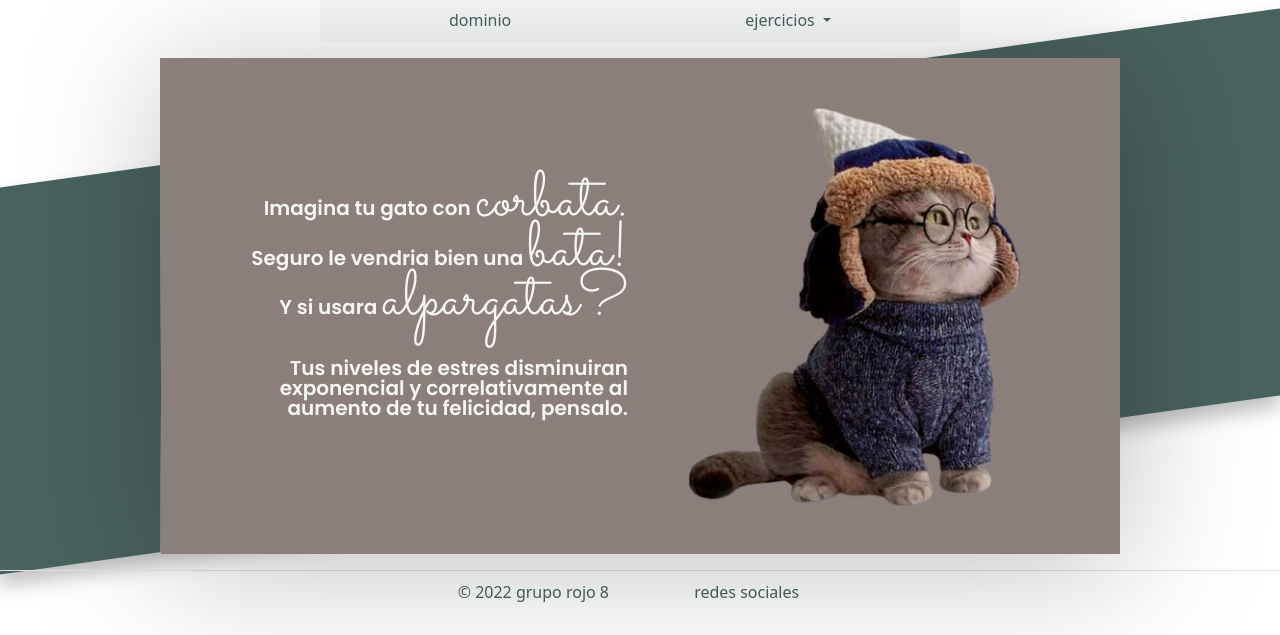
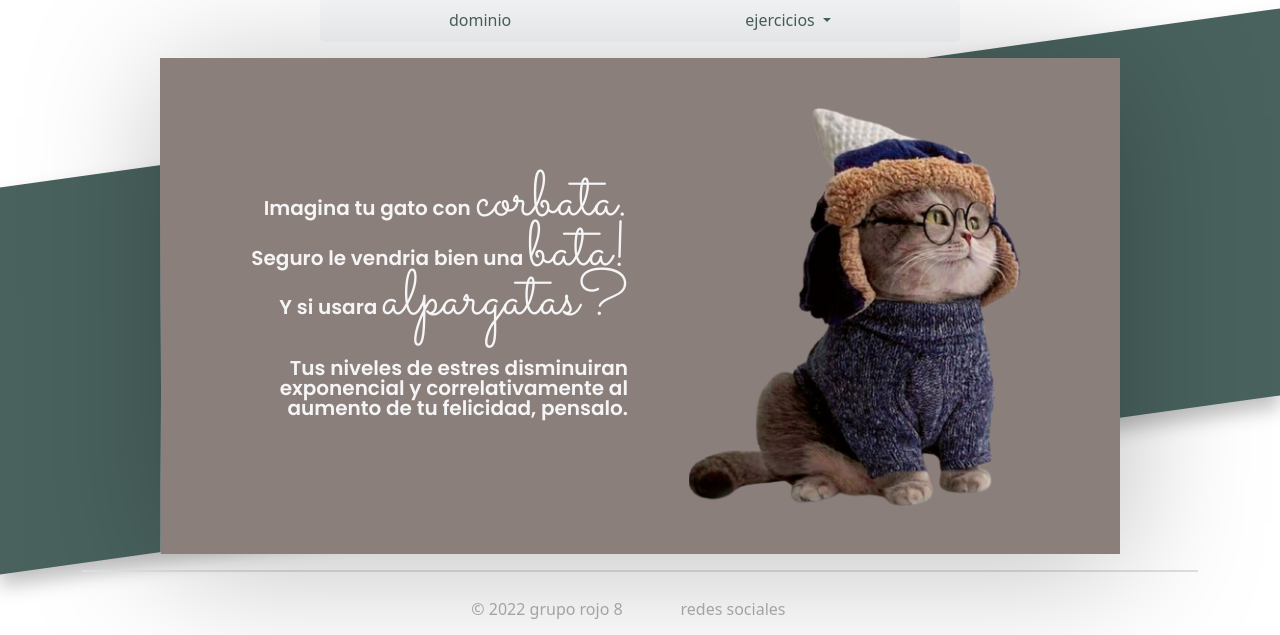
Before and after one commit to SaniLubary/PWA-Bootstrap-TP, a PHP site: page /vista/ej-0.html in a window 1280 px wide. Shown: the part 165-800 px from the top of the page. Run offline with PHP 8.4, Linux system fonts and the light colour scheme; some libraries are stand-ins or nearby versions.

Commit message:
reordeno codigo

```diff
--- a/vista/ej-0.html
+++ b/vista/ej-0.html
@@ -92,62 +92,23 @@
     </div>
   </div>
 
-  <!-- Footer -->
-  <footer class="d-flex flex-wrap justify-content-center align-items-center py-3 mt-3 border-top">
-    <p class="col-md-2 justify-content-center mb-0 custom-link">© 2022 Grupo Rojo 8</p>
-    <p class="col-md-2 justify-content-center mb-0 custom-link">Redes Sociales</p>
-  </footer>
+  <div class="container">
+    <!-- Separator -->
+    <div class="separador w-100 border border-1 mx-auto my-3 mt-3"></div>
+
+    <!-- Footer -->
+    <footer class="d-flex footer-text flex-wrap justify-content-center align-items-center py-3">
+      <p class="col-md-2 justify-content-center mb-0 custom-link">© 2022 Grupo Rojo 8</p>
+      <p class="col-md-2 justify-content-center mb-0 custom-link">Redes Sociales</p>
+    </footer>
+  </div>
 
   <!-- Background Rectangle -->
   <div class="bg-rectangle"></div>
 
   <!-- JS -->
   <script src="https://cdnjs.cloudflare.com/ajax/libs/gsap/3.10.2/gsap.min.js"></script>
-  <script>
-    var tl = gsap.timeline({
-      repeat: -1,
-    });
-
-    // bata
-    tl.to('gato-1', {
-      opacity: 0,
-      display: 'block',
-    }).to("#gato-1", {
-      duration: 0.1,
-      opacity: 1,
-    }).to("#gato-1", {
-      duration: 0.1,
-      opacity: 0,
-    }, "+=2").to("#gato-1", {
-      display: 'none'
-    })
-
-    // corbata
-    tl.to("#gato-2", {
-      display: 'block'
-    }, "<").to("#gato-2", {
-      duration: 0.1,
-      opacity: 1,
-    }).to("#gato-2", {
-      duration: 0.1,
-      opacity: 0,
-    }, "+=2").to("#gato-2", {
-      display: 'none'
-    })
-
-    // comfy
-    tl.to("#gato-3", {
-      display: 'block'
-    }, "<").to("#gato-3", {
-      duration: 0.1,
-      opacity: 1,
-    }).to("#gato-3", {
-      duration: 0.1,
-      opacity: 0,
-    }, "+=2").to("#gato-3", {
-      display: 'none'
-    })
-  </script>
+  <script src="./js/animacionGato.js"></script>
 </body>
 
 </html>
--- a/vista/estilos/index.css
+++ b/vista/estilos/index.css
@@ -172,3 +172,12 @@ and (-webkit-min-device-pixel-ratio: 3) {
 .gato {
   height: 400px;
 }
+
+.footer-text {
+  background: inherit;
+  background-clip: text;
+  -webkit-background-clip: text;
+  color: transparent;
+  filter: invert(1) grayscale(1);
+  -webkit-filter: invert(1) grayscale(1);
+}
```
Also changed, not shown: vista/js/animacionGato.js (added, +43 -0 lines).
